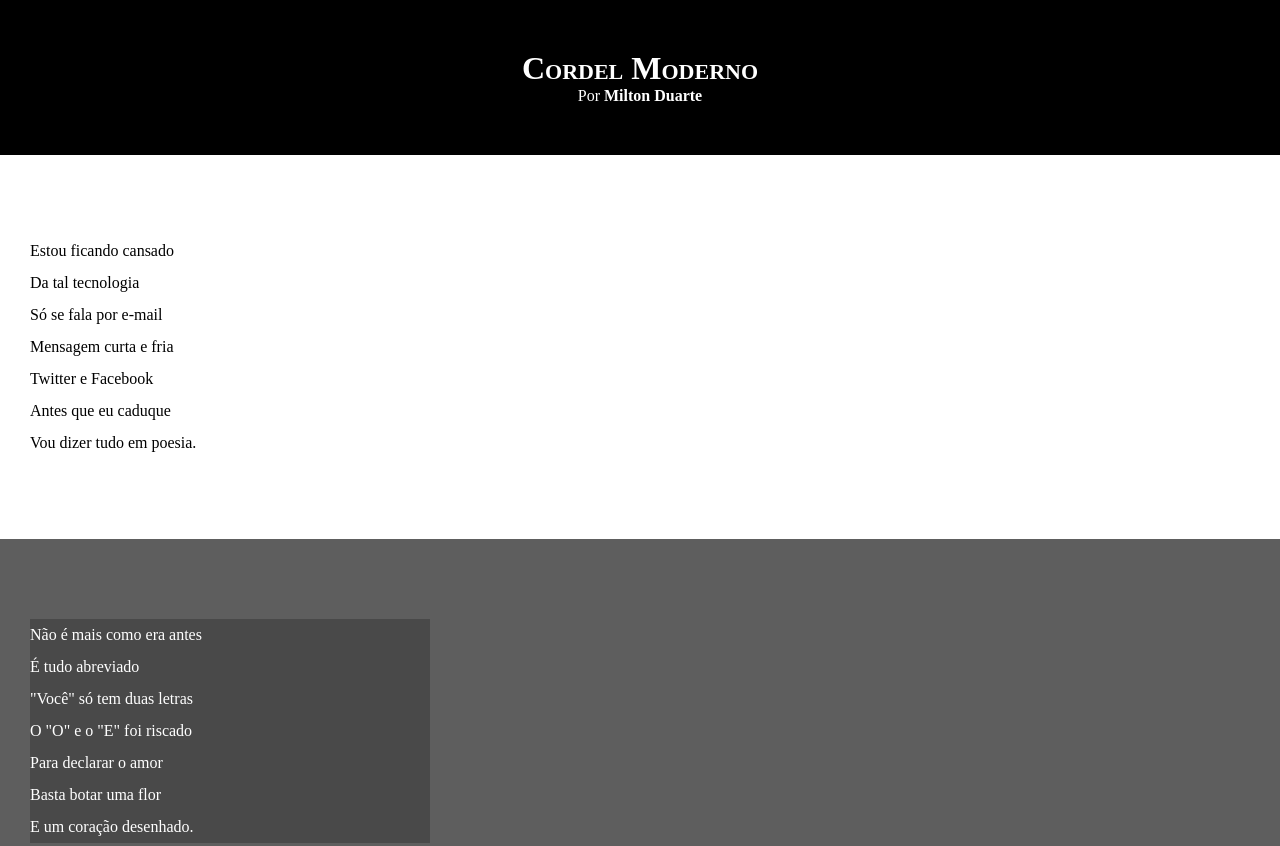
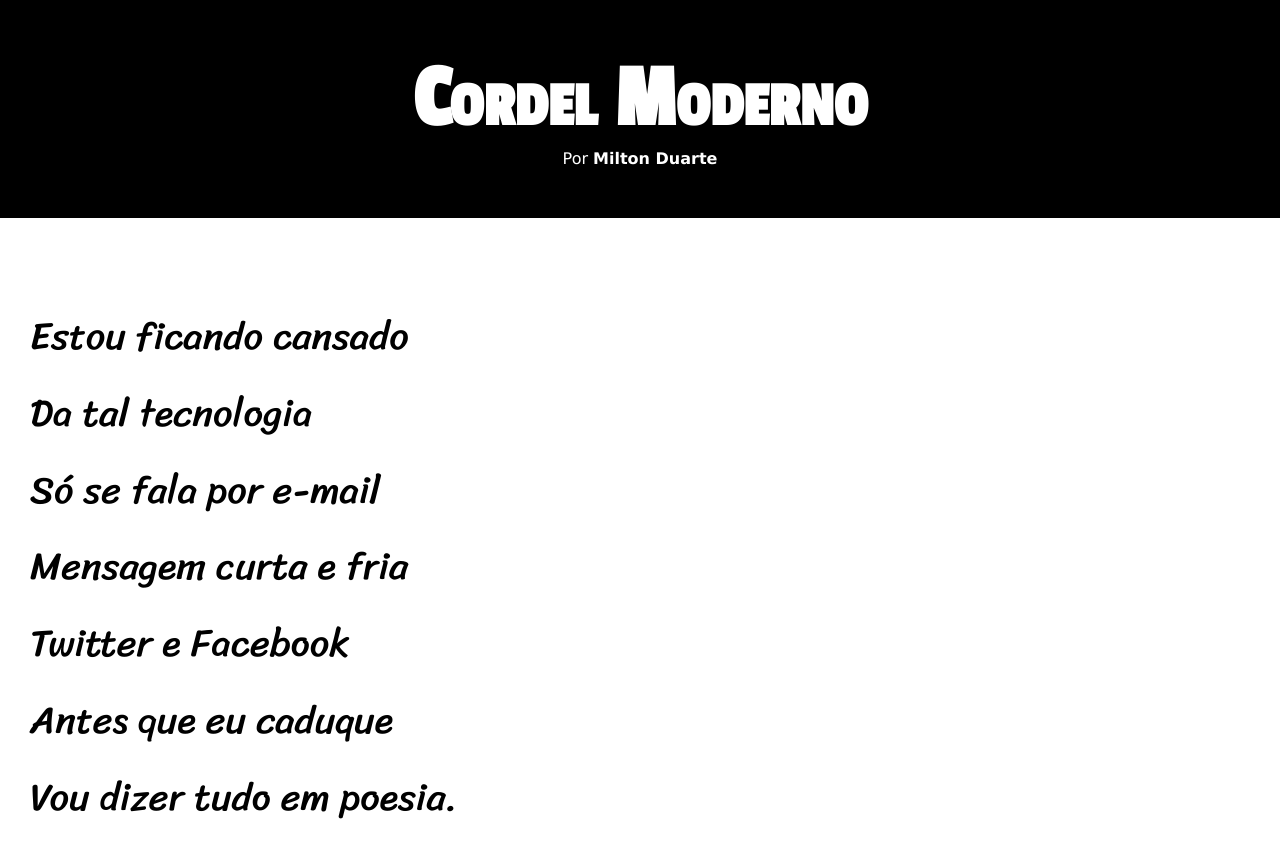
Before and after one commit to brunohfg/html-css, a plain HTML site: page EXERCICIOS-modulo-03/desafio-cordel/index.html in a window 1280 px wide. Shown: the top 846 px of the page. Drawn offline with Linux system fonts and the light colour scheme.

Commit message:
aTUALIZACAO DE ESTILOS DESAFIO 12

```diff
--- a/EXERCICIOS-modulo-03/desafio-cordel/estilo/style.css
+++ b/EXERCICIOS-modulo-03/desafio-cordel/estilo/style.css
@@ -1,13 +1,27 @@
 @charset "UTF-8";
+
+@import url('https://fonts.googleapis.com/css2? family= Passion+One & display=swap');
+
+@import url('https://fonts.googleapis.com/css2? family= Sriracha & display=swap');
+
+:root {
+    --fonte1: Verdana, Geneva, Tahoma, sans-serif;
+    --fonte2: 'Passion One', cursive;
+    --fonte3: 'Sriracha', cursive;
+}
 
 * {
     margin: 0px;
     padding: 0px;
+    font-size: 1em;
+
 }
 
 html, body {
-    min-width:100vh;
+    font-family: var(--fonte1);
+    min-height:100vh;
     background-color: darkgrey;
+    f
 }
 
 header {
@@ -17,8 +31,10 @@ header {
 }
 
 header > h1 {
+    font-family: var(--fonte2);
     padding-top: 50px;
     font-variant: small-caps;
+    font-size: 7vw;
 }
 
 header > p {
@@ -36,10 +52,12 @@ a:hover {
 }
 
 section {
+    font-family: var(--fonte3);
     padding-top: 10vh;
     padding-bottom: 10vh;
     line-height: 2em;
     padding-left: 30px;
+    font-size: 3vw;
 }
 
 section.normal {
@@ -54,8 +72,10 @@ section.imagem {
 }
 
 section.imagem > p {
+    display: inline-block;
+    padding: 5px;
     background-color: rgba(0, 0, 0, 0.226);
-    width: 400px;
+
 }
 
 footer {
```
